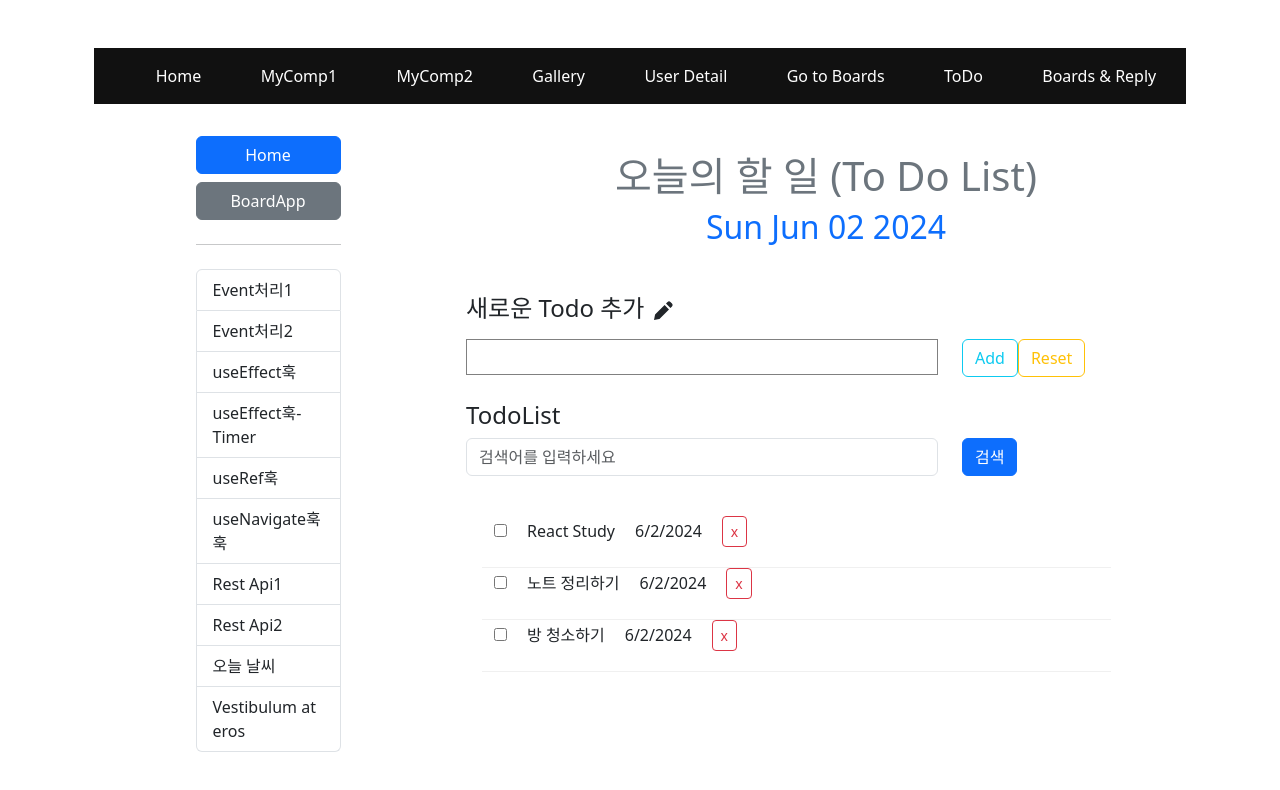
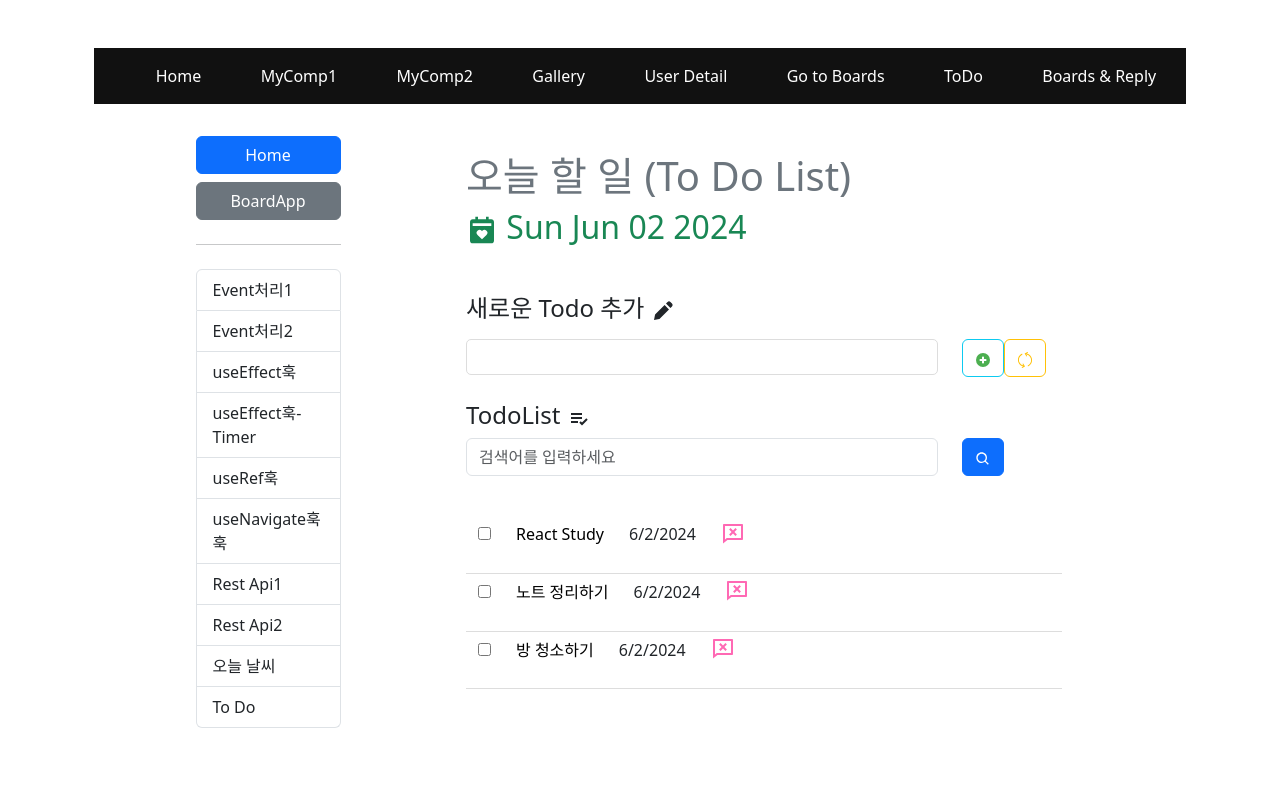
Before and after one commit to swanbaek/reactBasic, a React (Create React App) app: page /todo in a window 1280 px wide. Shown: the top 790 px of the page. Built offline with nearby package versions, Linux system fonts and the light colour scheme.

Commit message:
icon 추가하여 UI 수정

```diff
--- a/src/component/Side.jsx
+++ b/src/component/Side.jsx
@@ -31,7 +31,7 @@ export default function Side() {
       <ListGroup.Item as={Link} to="/ajax1/1">Rest Api1</ListGroup.Item>
       <ListGroup.Item as={Link} to="/ajax2?page=1&per_page=6">Rest Api2</ListGroup.Item>
       <ListGroup.Item as={Link} to="/ajax3">오늘 날씨</ListGroup.Item>
-      <ListGroup.Item>Vestibulum at eros</ListGroup.Item>
+      <ListGroup.Item as={Link} to="/todo">To Do</ListGroup.Item>
     </ListGroup>
 
     </Stack>
--- a/src/component/todo/TodoForm.css
+++ b/src/component/todo/TodoForm.css
@@ -2,5 +2,10 @@
     width: 100%;
     border: 1px solid #ddd;
     padding: 5px;
-    border:1px solid gray;
+    border:1px solid #ddd;
+    border-radius: 5px;
 }
+.inputCss:focus{
+    outline: none;
+    border: 1px solid salmon;
+}
--- a/src/component/todo/TodoForm.jsx
+++ b/src/component/todo/TodoForm.jsx
@@ -2,6 +2,8 @@ import React,{useRef, useState} from 'react'
 import {Col, Row} from 'react-bootstrap'
 import { BiSolidPencil } from "react-icons/bi";
 import "./TodoForm.css"
+import { FcPlus } from "react-icons/fc";
+import { SlRefresh } from "react-icons/sl";
 
 export default function TodoForm({onInsert}) {
     const inputRef=useRef()
@@ -36,8 +38,8 @@ export default function TodoForm({onInsert}) {
             onChange={onChange} onKeyDown={onKeyDown} />
         </Col>
         <Col xs={12} sm={4} md={4}>
-            <button className="btn btn-outline-info" onClick={onSubmit}>Add</button>
-            <button className="btn btn-outline-warning" onClick={onReset}>Reset</button>
+            <button className="btn btn-outline-info" onClick={onSubmit}><FcPlus /></button>
+            <button className="btn btn-outline-warning" onClick={onReset}><SlRefresh/></button>
         </Col>
         </Row>
     </div>
--- a/src/component/todo/TodoHeader.jsx
+++ b/src/component/todo/TodoHeader.jsx
@@ -1,10 +1,10 @@
 import React from 'react'
-
+import { BiSolidCalendarHeart } from "react-icons/bi";
 export default function TodoHeader() {
   return (
-    <div className='text-center py-4'>
-      <h1 className='text-secondary my-2'>오늘의 할 일 (To Do List)</h1>
-      <h2 className='text-primary my-2'>{new Date().toDateString()}</h2>
+    <div className='py-4'>
+      <h1 className='text-secondary my-2'>오늘 할 일 (To Do List)</h1>
+      <h2 className='text-success my-2'> <BiSolidCalendarHeart /> {new Date().toDateString()}</h2>
     </div>
   )
 }
--- a/src/component/todo/TodoList.jsx
+++ b/src/component/todo/TodoList.jsx
@@ -2,6 +2,8 @@ import React,{useState} from 'react'
 import {Row,Col,Button} from 'react-bootstrap'
 import TodoListItem from './TodoListItem'
 import "./TodoList.css"
+import { BiListCheck, BiSearch } from "react-icons/bi";
+
 
 export default function TodoList({todo, onDelete, onChangeDone}) {
 
@@ -18,17 +20,17 @@ export default function TodoList({todo, onDelete, onChangeDone}) {
   }
   return (
     <div className="TodoList">
-      <h4>TodoList</h4>
+      <h4>TodoList <BiListCheck/> </h4>
       <Row>
         <Col xs={12} sm={8} md={8}>
         <input name="search" value={search} className="inputSearch" placeholder='검색어를 입력하세요' className="form-control" onChange={searchHandler}/>
         </Col>
         <Col xs={12} sm={3} md={3}>
-          <Button onClick={searchHandler}>검색</Button>
+          <Button onClick={searchHandler}><BiSearch/></Button>
         </Col>
       </Row>
-      <Row className="mt-4 p-3">
-      <Col xs={12} sm={11} md={11}>
+      <Row className="mt-4 py-3">
+      <Col xs={12} sm={10} md={10}>
       {
         getSearchResult().map((it)=>(
           <TodoListItem key={it.id}  {... it} onDelete={onDelete} onChangeDone={onChangeDone}></TodoListItem>
--- a/src/component/todo/TodoListItem.css
+++ b/src/component/todo/TodoListItem.css
@@ -2,9 +2,9 @@
 .TodoListItem{
     display: flex;
     align-items: center;
-    gap:20px;
+    gap:25px;
     padding-bottom:20px;
-    border-bottom: 1px solid rgb(240,240,240);
+    border-bottom: 1px solid #ddd;
     /* background-color: yellow; */
 }
 .TodoItemList .chkbox{
--- a/src/component/todo/TodoListItem.jsx
+++ b/src/component/todo/TodoListItem.jsx
@@ -1,6 +1,8 @@
 import React from 'react'
 import './TodoListItem.css'
-
+import { FaRemoveFormat } from "react-icons/fa";
+import { RiChatDeleteLine } from "react-icons/ri";
+//https://react-icons.github.io/react-icons/icons/fa/
 export default function TodoListItem(props) {
     const {id,content,isDone, wdate, onChangeDone, onDelete} =props;
     const onChangeCheckbox=(e)=>{
@@ -14,14 +16,14 @@ export default function TodoListItem(props) {
       <div className="chkbox">
         <input onChange={onChangeCheckbox} checked={isDone} type="checkbox" />
       </div>
-      <div className="content">
+      <div className="content" style={{textDecoration:isDone?'line-through':'none', color:isDone? 'gray':'black'}}>
         {content}
       </div>
       <div className="wdate">
         {new Date(wdate).toLocaleDateString()}
       </div>
       <div className="btDel">
-        <button className="btn btn-sm btn-outline-danger" onClick={onDeleteHandler}> x </button>
+        <span className="badge-danger" onClick={onDeleteHandler}><h4 style={{color:'hotpink'}}><RiChatDeleteLine /></h4></span>
       </div>
     </div>
   )
```
